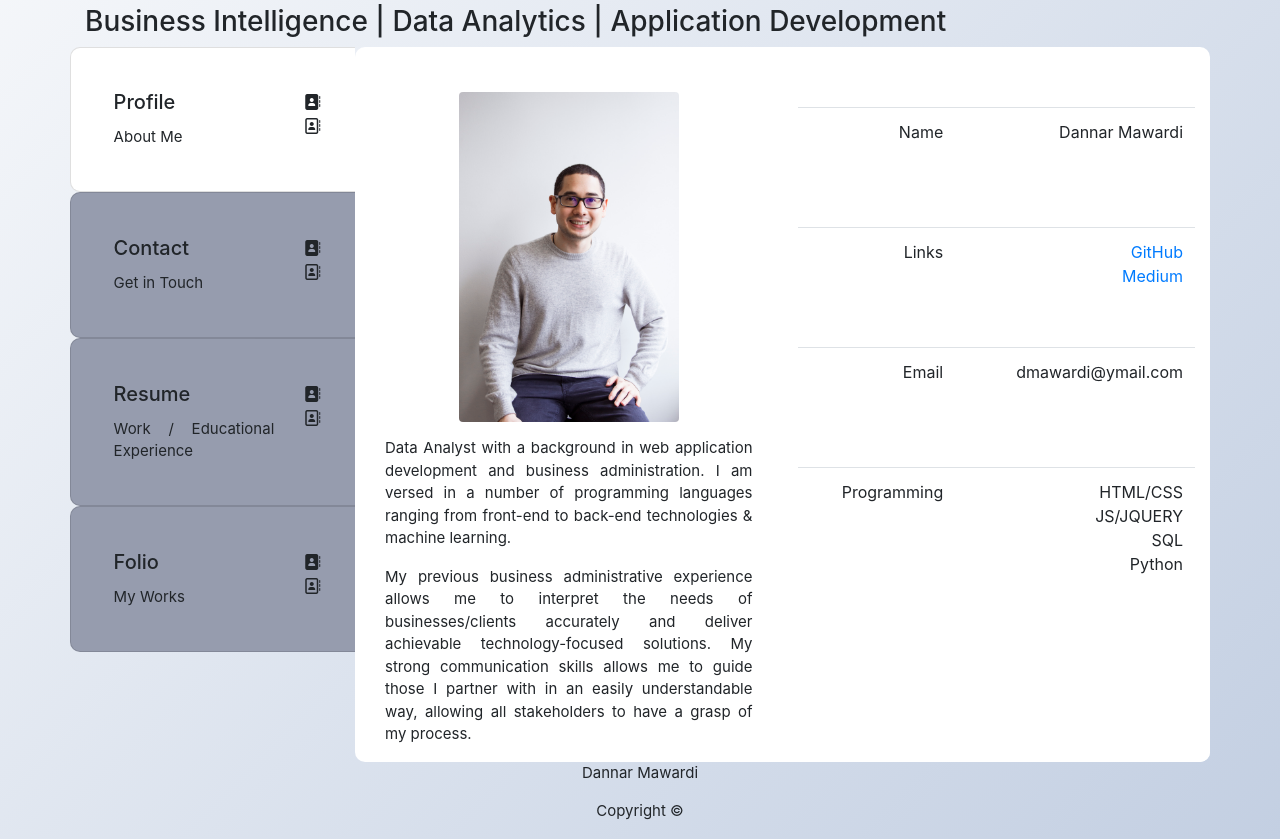
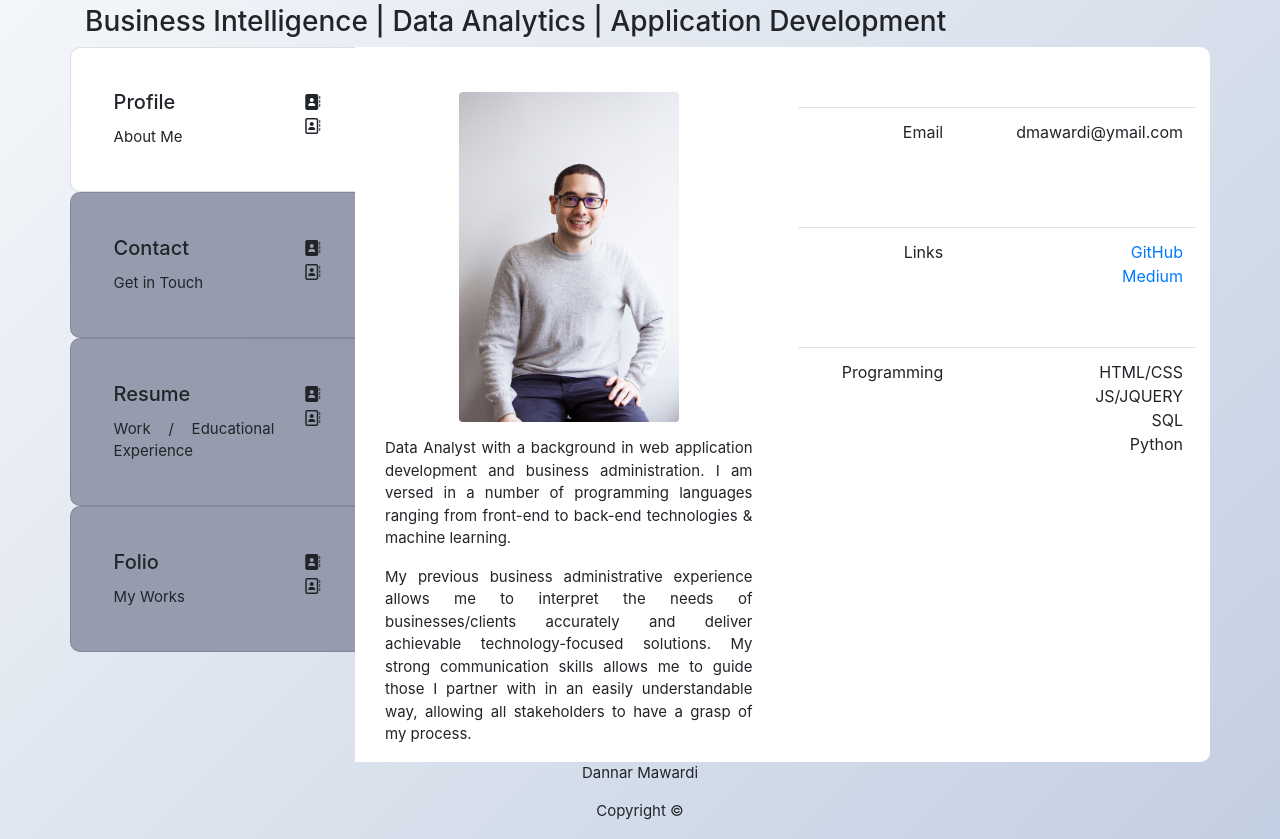
Before and after one commit to dmawardi/dannarmawardi.github.io, a plain HTML site: page index.html in a window 1280 px wide. Shown: the part 51-890 px from the top of the page. Drawn offline with nearby package versions, Linux system fonts and the light colour scheme.

Commit message:
Fixed contentsection responsiveness. Removed name from table

```diff
--- a/assets/css/style.css
+++ b/assets/css/style.css
@@ -21,7 +21,8 @@ body p {
 }
 
 /* Nav and card CSS */
-.navCards, .navColumn {
+.navCards,
+.navColumn {
     padding-right: 0;
     padding-left: 0;
 }
@@ -94,8 +95,14 @@ footer p {
         display: none;
     }
 
+    .contentSection {
+        border-radius: 0 10px 10px 0;
+
+    }
+
 
 }
+
 @media (min-width: 992px) {
     .contentSection {
         font-size: 16px;
--- a/index.html
+++ b/index.html
@@ -174,8 +174,8 @@
                             <table class="table">
                                 <tbody>
                                     <tr>
-                                        <th scope="row">Name</th>
-                                        <td>Dannar Mawardi</td>
+                                        <th scope="row">Email</th>
+                                        <td>dmawardi@ymail.com</td>
                                     </tr>
                                     <tr>
                                         <th scope="row">Links</th>
@@ -184,10 +184,7 @@
                                             <a href="https://medium.com/@dmawardi">Medium</a></td>
 
                                     </tr>
-                                    <tr>
-                                        <th scope="row">Email</th>
-                                        <td>dmawardi@ymail.com</td>
-                                    </tr>
+
 
                                     <tr>
                                         <th scope="row">Programming</th>
```
